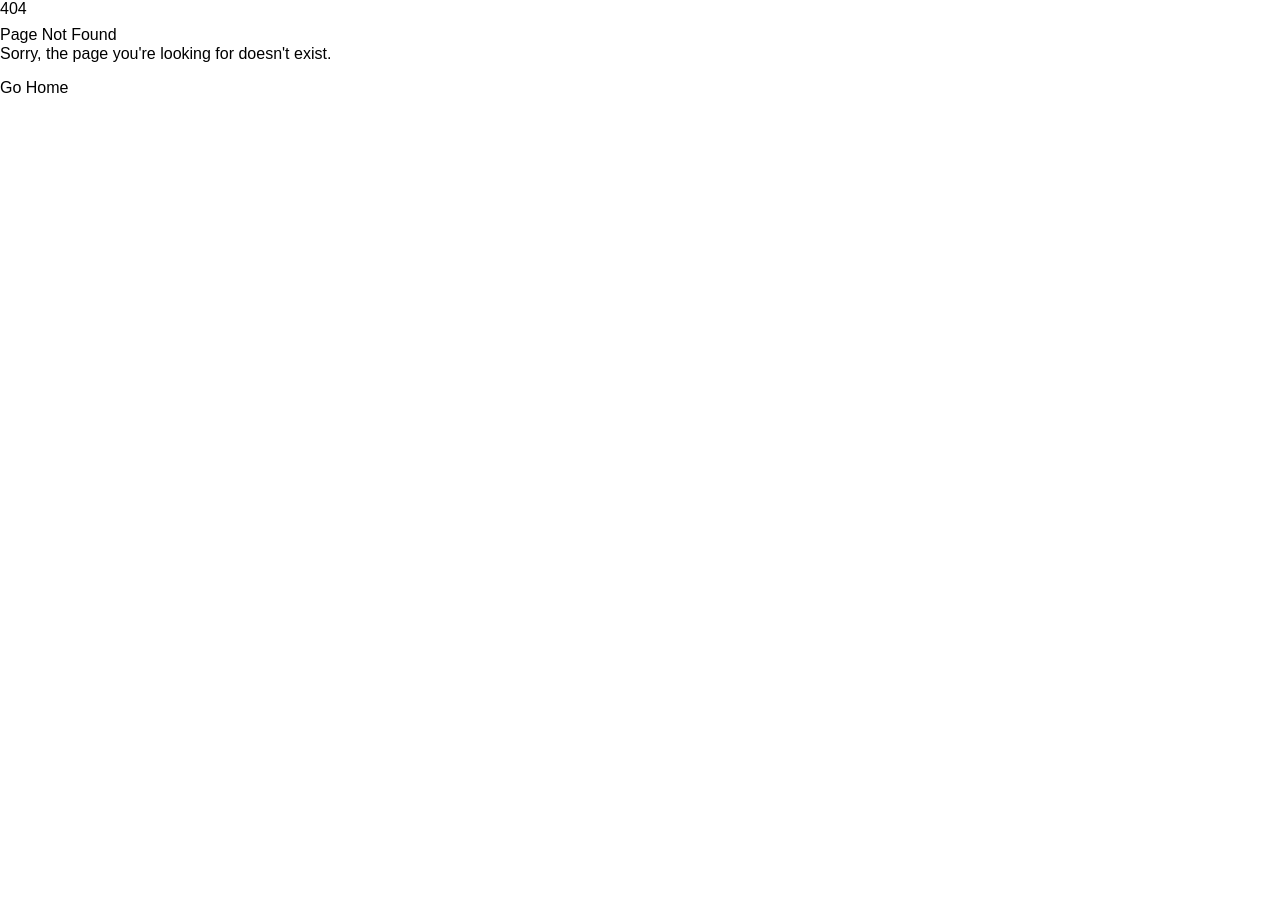
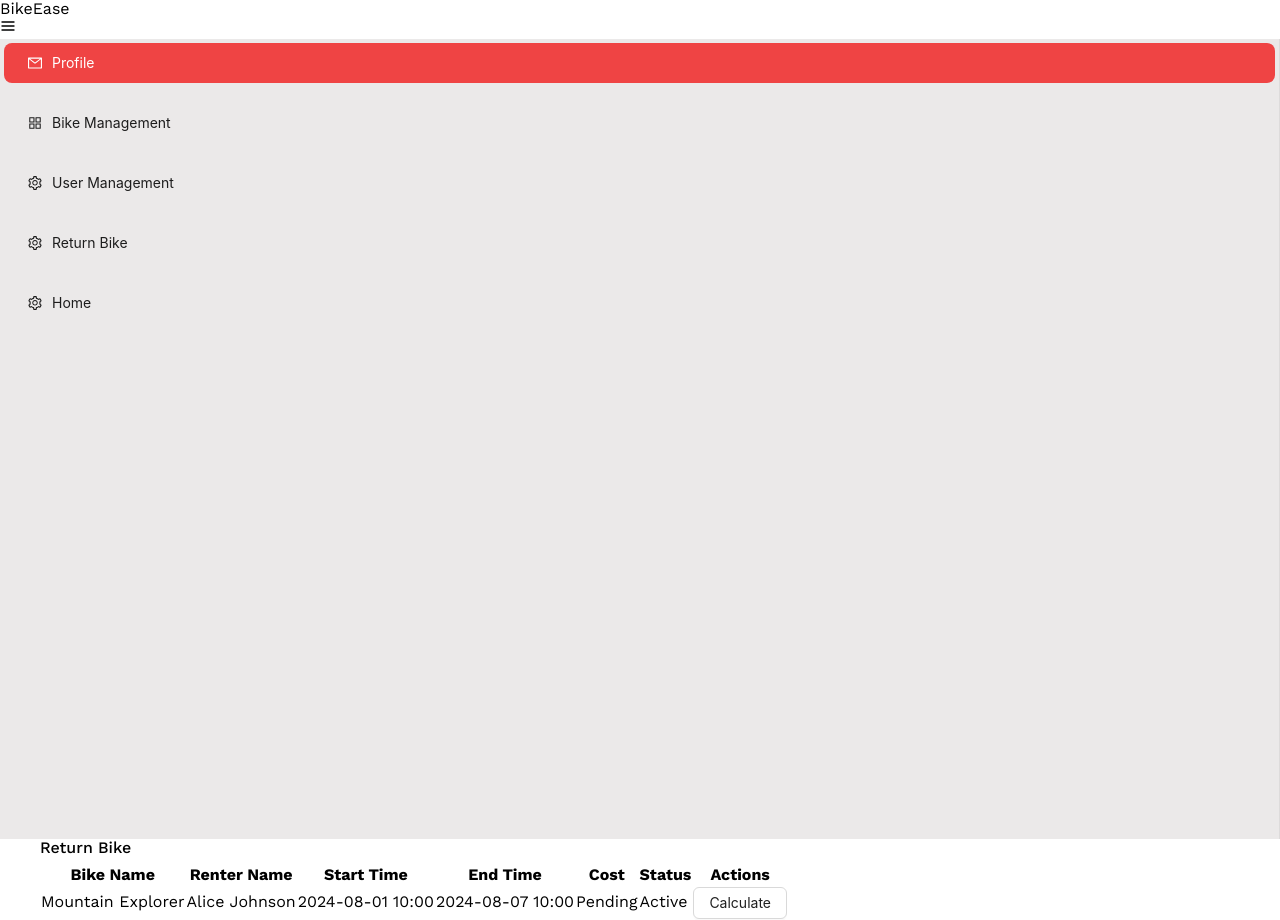
Before and after one commit to mashuq0068/bike-rental-client, a React (Vite) app: page /dashboard/admin/return-bike in a window 1280 px wide. Before the commit this address had no page. Before the commit the page ends 800 px from the top, so only its background shows below. Built offline with nearby package versions, Linux system fonts and the light colour scheme.

Commit message:
changed font

```diff
--- /dev/null
+++ b/src/components/Dashboard/Admin/BikeReturn/BikeReturnTable.tsx
@@ -0,0 +1,162 @@
+import { useState } from "react";
+import { Button, Modal, notification } from "antd";
+import "antd/dist/reset.css";
+
+// Define the Rental interface
+interface Rental {
+  id: string;
+  bikeName: string;
+  renterName: string;
+  startTime: string;
+  endTime: string;
+  cost: number;
+  status: string;
+}
+
+const rentals: Rental[] = [
+  {
+    id: "1",
+    bikeName: "Mountain Explorer",
+    renterName: "Alice Johnson",
+    startTime: "2024-08-01 10:00",
+    endTime: "2024-08-07 10:00",
+    cost: 0,
+    status: "Active",
+  },
+  // Add more rental details as needed
+];
+
+const BikeReturnTable = () => {
+  const [rentalList, setRentalList] = useState<Rental[]>(rentals);
+  const [selectedRental, setSelectedRental] = useState<Rental | null>(null);
+
+  // Open modal for Calculate Cost
+  const openCalculateModal = (rental: Rental) => {
+    setSelectedRental(rental);
+  };
+
+  // Calculate cost and update status
+  const calculateCost = (rentalId: string, endTime: string) => {
+    // Placeholder cost calculation logic
+    const updatedRentals = rentalList.map((rental) =>
+      rental.id === rentalId
+        ? { ...rental, cost: 50, status: "Returned" }
+        : rental
+    );
+    setRentalList(updatedRentals);
+    setSelectedRental(null);
+    notification.success({
+      message: "Success",
+      description: "Bike returned successfully.",
+      placement: "topRight",
+      duration: 3,
+    });
+  };
+
+  return (
+    <div className="p-6 bg-gray-50 rounded-lg shadow-lg">
+      <h1 className="md:text-2xl text-xl text-center font-bold text-gray-800 mb-8">
+        Return <span className="text-red-500">Bike</span>
+      </h1>
+      <div className="overflow-x-auto">
+        <table className="min-w-full divide-y divide-gray-200">
+          <thead className="bg-gray-100">
+            <tr>
+              <th className="px-6 py-3 text-left text-xs font-medium text-gray-500 uppercase tracking-wider">
+                Bike Name
+              </th>
+              <th className="px-6 py-3 text-left text-xs font-medium text-gray-500 uppercase tracking-wider">
+                Renter Name
+              </th>
+              <th className="px-6 py-3 text-left text-xs font-medium text-gray-500 uppercase tracking-wider">
+                Start Time
+              </th>
+              <th className="px-6 py-3 text-left text-xs font-medium text-gray-500 uppercase tracking-wider">
+                End Time
+              </th>
+              <th className="px-6 py-3 text-left text-xs font-medium text-gray-500 uppercase tracking-wider">
+                Cost
+              </th>
+              <th className="px-6 py-3 text-left text-xs font-medium text-gray-500 uppercase tracking-wider">
+                Status
+              </th>
+              <th className="px-6 py-3 text-left text-xs font-medium text-gray-500 uppercase tracking-wider">
+                Actions
+              </th>
+            </tr>
+          </thead>
+          <tbody className="bg-white divide-y divide-gray-200">
+            {rentalList.map((rental) => (
+              <tr key={rental.id}>
+                <td className="px-6 py-4 whitespace-nowrap text-sm font-medium text-gray-900">
+                  {rental.bikeName}
+                </td>
+                <td className="px-6 py-4 whitespace-nowrap text-sm text-gray-500">
+                  {rental.renterName}
+                </td>
+                <td className="px-6 py-4 whitespace-nowrap text-sm text-gray-500">
+                  {rental.startTime}
+                </td>
+                <td className="px-6 py-4 whitespace-nowrap text-sm text-gray-500">
+                  {rental.endTime}
+                </td>
+                <td className="px-6 py-4 whitespace-nowrap text-sm text-gray-500">
+                  {rental.cost ? `$${rental.cost}` : "Pending"}
+                </td>
+                <td className="px-6 py-4 whitespace-nowrap text-sm text-gray-500">
+                  {rental.status}
+                </td>
+                <td className="px-6 py-4 whitespace-nowrap text-sm font-medium">
+                  <Button
+                    className="bg-red-500 text-white hover:bg-red-600"
+                    onClick={() => openCalculateModal(rental)}
+                  >
+                    Calculate
+                  </Button>
+                </td>
+              </tr>
+            ))}
+          </tbody>
+        </table>
+      </div>
+
+      {/* Calculate Cost Modal */}
+      <Modal
+        title="Calculate Cost"
+        visible={!!selectedRental}
+        onCancel={() => setSelectedRental(null)}
+        footer={null}
+      >
+        {selectedRental && (
+          <form
+            onSubmit={(e) => {
+              e.preventDefault();
+              if (selectedRental) {
+                calculateCost(selectedRental.id, selectedRental.endTime);
+              }
+            }}
+          >
+            <p className="mb-4">
+              Calculate cost for bike <strong>{selectedRental.bikeName}</strong>
+              ?
+            </p>
+            <div className="flex justify-end">
+              <Button className="mr-2" onClick={() => setSelectedRental(null)}>
+                Cancel
+              </Button>
+              <Button
+                className="bg-red-500 text-white hover:bg-red-600"
+                type="primary"
+                htmlType="submit"
+              >
+                Calculate
+              </Button>
+            </div>
+          </form>
+        )}
+      </Modal>
+    </div>
+  );
+};
+
+export default BikeReturnTable;
--- a/src/components/Navabar/Navabar.tsx
+++ b/src/components/Navabar/Navabar.tsx
@@ -1,12 +1,13 @@
 import React, { useState } from "react";
 import { Layout, Menu, Dropdown, Drawer } from "antd";
 import { DownOutlined, MenuOutlined } from "@ant-design/icons";
-import { NavLink } from "react-router-dom";
+import { NavLink, useNavigate } from "react-router-dom";
 
 const { Header } = Layout;
 
 const Navbar = () => {
   const [visible, setVisible] = useState(false);
+  const navigate = useNavigate();
 
   const showDrawer = () => {
     setVisible(true);
@@ -18,8 +19,8 @@ const Navbar = () => {
 
   const menu = (
     <Menu>
-      <Menu.Item key="1">Profile</Menu.Item>
-      <Menu.Item key="2">Settings</Menu.Item>
+      <Menu.Item onClick={() => navigate('/dashboard')} key="1">Profile</Menu.Item>
+      <Menu.Item onClick={() => navigate('/dashboard')} key="2">Dashboard</Menu.Item>
       <Menu.Item key="3">Logout</Menu.Item>
     </Menu>
   );
@@ -51,32 +52,24 @@ const Navbar = () => {
           visible={visible}
           className="menu-mobile-drawer bg-red-500"
         >
-          <Menu  className="flex flex-col gap-12">
-            <NavLink
-              to="/"
-
-              key="1"
-            >
+          <Menu className="flex flex-col gap-12">
+            <NavLink to="/dashboard/admin/profile" key="1">
+              Dashboard
+            </NavLink>
+            <NavLink to="/" key="1">
               Home
             </NavLink>
-            <NavLink
-              to="/about-us"
-
-              key="2"
-            >
+            <NavLink to="/about-us" key="2">
               About
             </NavLink>
-            <NavLink
-              to="/"
-
-              key="3"
-            >
+            <NavLink to="/" key="3">
               Contact
             </NavLink>
           </Menu>
         </Drawer>
         <div className="logo" style={{ fontSize: "24px", maxWidth: "200px" }}>
           <img
+            onClick={() => navigate("/")}
             src="https://i.ibb.co/1RYsdcG/Screenshot-2024-08-27-211901-removebg-preview.png"
             alt=""
           />
@@ -93,6 +86,9 @@ const Navbar = () => {
           className="menu-desktop bg-red-500"
           // style={{ flex: 1 }}
         >
+          <NavLink to="/dashboard/admin/profile" key="1">
+            Dashboard
+          </NavLink>
           <NavLink
             to="/"
             style={{
--- a/src/components/layout/MenuItems.tsx
+++ b/src/components/layout/MenuItems.tsx
@@ -6,7 +6,7 @@ import {
   MailOutlined,
   SettingOutlined,
 } from "@ant-design/icons";
-import { Menu } from "antd";
+import { Menu, MenuProps } from "antd";
 
 interface CustomMenuItem {
   key: string;
@@ -66,9 +66,10 @@ const MenuItems: React.FC = () => {
     <div className="menu-bar z-50 fixed top-0 w-full lg:w-auto left-0 ">
       {/* Logo and Menu Icon Section */}
       <div className="flex items-center justify-between w-full lg:w-64 h-full bg-[#ebe9e9] p-5">
-        <div className="text-2xl md:text-3xl font-extrabold">
+        <div className="text-xl xl:text-2xl text-gray-800 font-extrabold">
           <span className="text-red-500">Bike</span>Ease
         </div>
+
         <button
           className="lg:hidden text-2xl"
           onClick={() => setDrawerOpen(!drawerOpen)}
--- a/src/index.css
+++ b/src/index.css
@@ -1,3 +1,4 @@
+@import url('https://fonts.googleapis.com/css2?family=Work+Sans:ital,wght@0,100..900;1,100..900&display=swap');
 @tailwind base;
 @tailwind components;
 @tailwind utilities;
@@ -7,6 +8,9 @@
   margin: auto;
   padding-left: 40px;
   padding-right: 40px;
+}
+body{
+  font-family: "Work Sans", sans-serif !important;
 }
 @media (max-width: 1160px) {
   .container {
--- /dev/null
+++ b/src/pages/Dashboard/Admin/BikeReturn.tsx
@@ -0,0 +1,11 @@
+import BikeReturnTable from "../../../components/Dashboard/Admin/BikeReturn/BikeReturnTable";
+
+const BikeReturn = () => {
+  return (
+    <div className="container">
+      <BikeReturnTable />
+    </div>
+  );
+};
+
+export default BikeReturn;
--- a/src/routes/routes.tsx
+++ b/src/routes/routes.tsx
@@ -9,6 +9,7 @@ import DashboardLayout from "../components/layout/DashboardLayout";
 import AdminProfile from "../pages/Dashboard/Admin/AdminProfile";
 import BikeManagement from "../pages/Dashboard/Admin/BikeManagement";
 import UserManagement from "../pages/Dashboard/Admin/UserManagement";
+import BikeReturn from "../pages/Dashboard/Admin/BikeReturn";
 
 const router = createBrowserRouter([
   {
@@ -53,6 +54,10 @@ const router = createBrowserRouter([
         path: "/dashboard/admin/user-management",
         element: <UserManagement />,
       },
+      {
+        path: "/dashboard/admin/return-bike",
+        element: <BikeReturn />,
+      },
     ],
   },
 ]);
```
Also changed, not shown: public/images/logo-dash-3.png (added), public/images/logo-dash.png (added).
